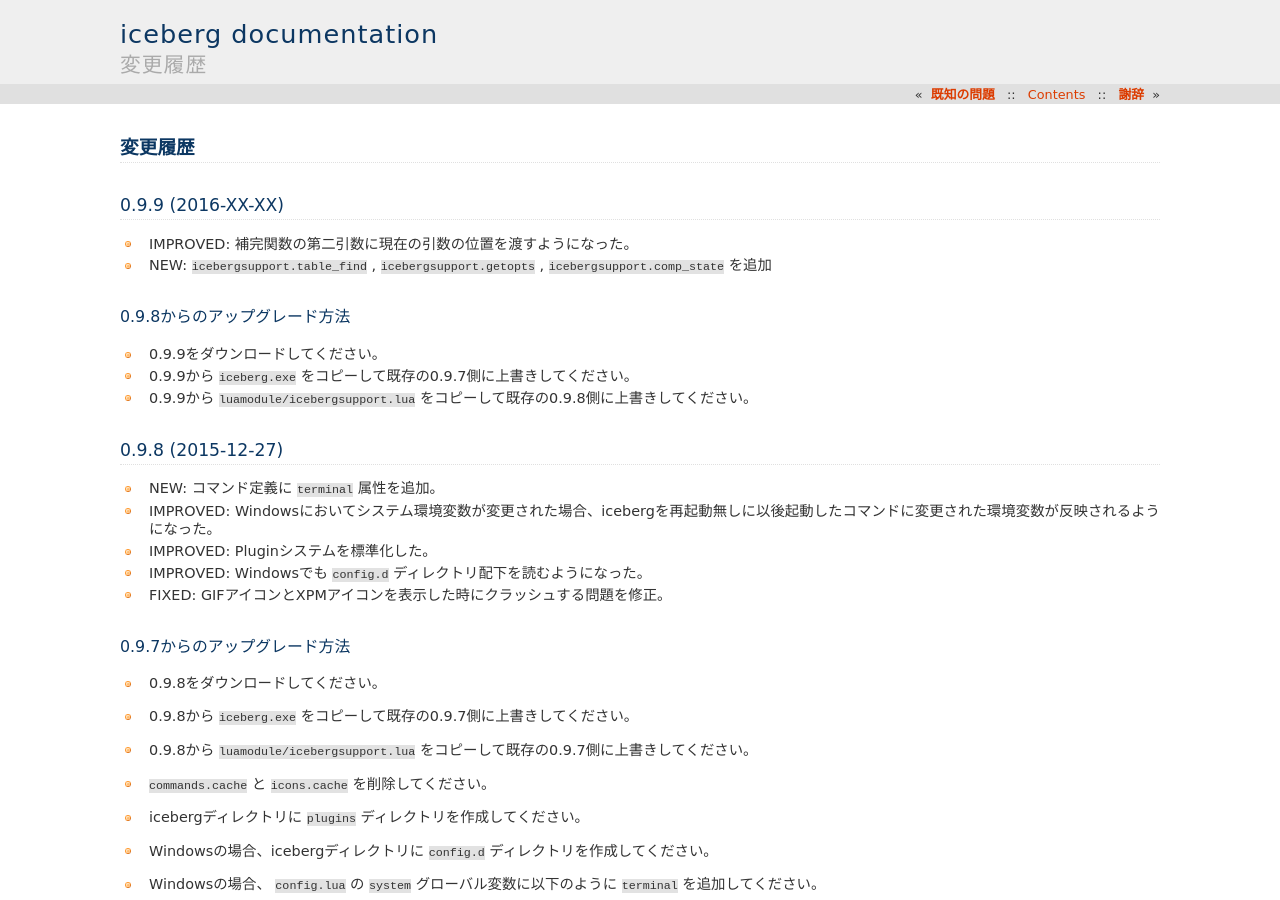
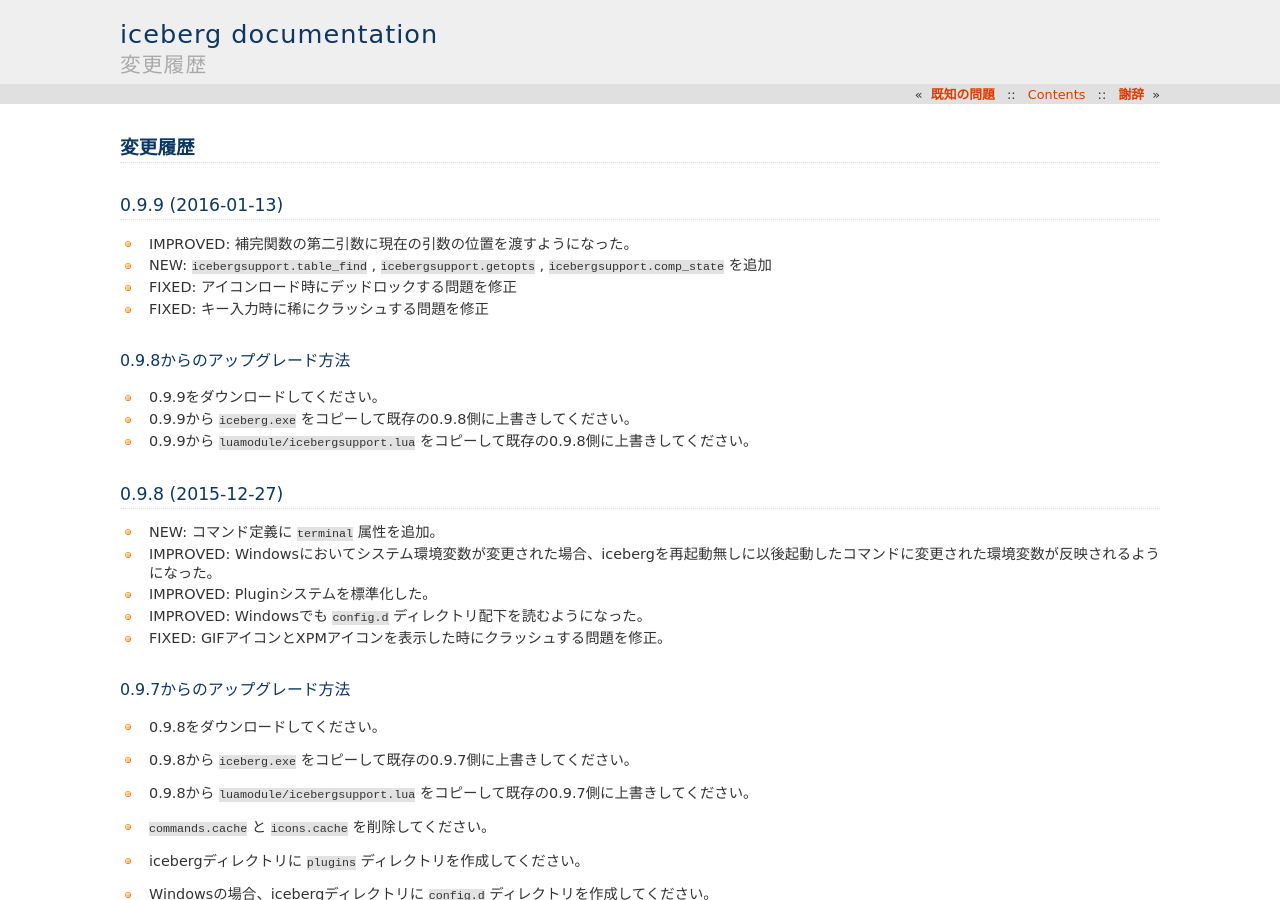
Before and after one commit to yuin/iceberg, a Sphinx documentation site: the page built from docs/source/changes.rst, in a window 1280 px wide and 900 px high. Built offline with Sphinx 7.4.7, drawn with Linux system fonts in a browser that asks for light colours; the version number could not be read and is left out.

Commit message:
Update docs

```diff
--- a/docs/source/changes.rst
+++ b/docs/source/changes.rst
@@ -1,14 +1,16 @@
 変更履歴
 =======================
-0.9.9 (2016-XX-XX)
+0.9.9 (2016-01-13)
 -----------------------
 - IMPROVED: 補完関数の第二引数に現在の引数の位置を渡すようになった。
 - NEW: ``icebergsupport.table_find`` , ``icebergsupport.getopts`` , ``icebergsupport.comp_state`` を追加
+- FIXED: アイコンロード時にデッドロックする問題を修正
+- FIXED: キー入力時に稀にクラッシュする問題を修正
 
 0.9.8からのアップグレード方法
 ~~~~~~~~~~~~~~~~~~~~~~~~~~~~~~~~
 - 0.9.9をダウンロードしてください。
-- 0.9.9から ``iceberg.exe`` をコピーして既存の0.9.7側に上書きしてください。
+- 0.9.9から ``iceberg.exe`` をコピーして既存の0.9.8側に上書きしてください。
 - 0.9.9から ``luamodule/icebergsupport.lua`` をコピーして既存の0.9.8側に上書きしてください。
 
 0.9.8 (2015-12-27)
--- a/docs/source/index.rst
+++ b/docs/source/index.rst
@@ -17,6 +17,7 @@
    config
    tips
    api
+   plugin
    knownissues
    changes
    acknowledgements
--- a/docs/source/overview.rst
+++ b/docs/source/overview.rst
@@ -170,4 +170,4 @@
 より進んだ使い方
 ------------------------
 
-詳しい使い方や設定方法は :doc:`config` , :doc:`api` や :doc:`tips` を参照してください。
+詳しい使い方や設定方法は :doc:`config` , :doc:`api` , :doc:`plugin` や :doc:`tips` を参照してください。
```
Also changed, not shown: docs/source/plugin.rst (added, +61 -0 lines).
